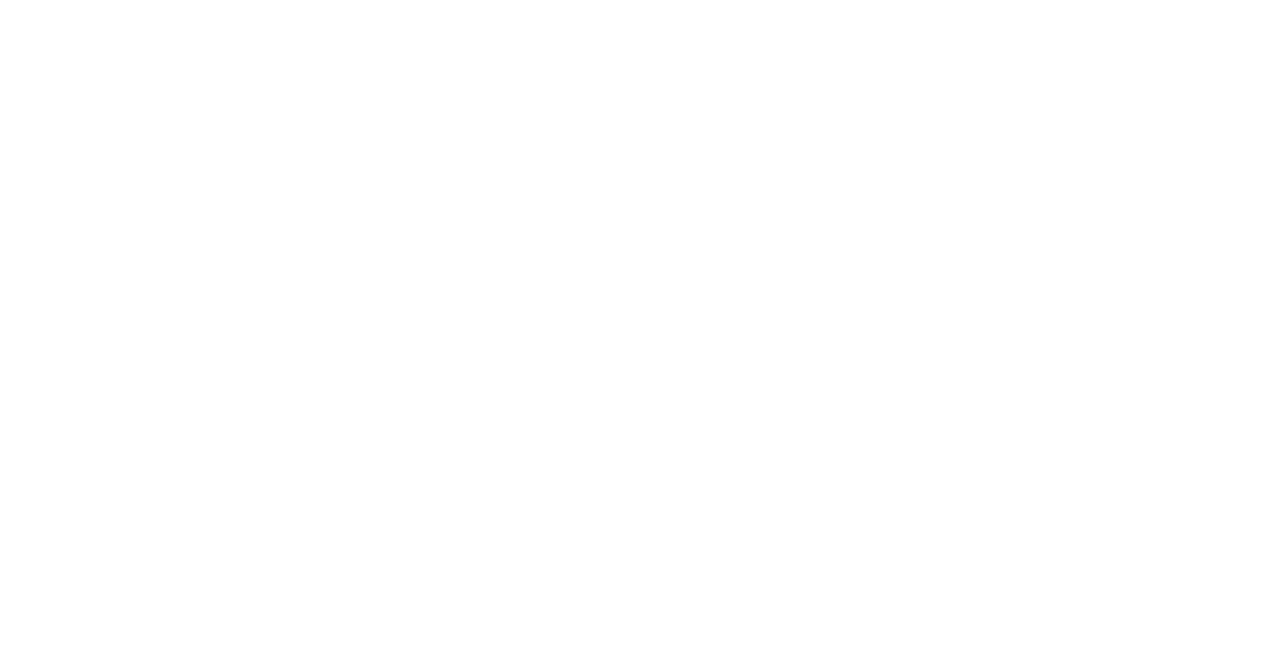
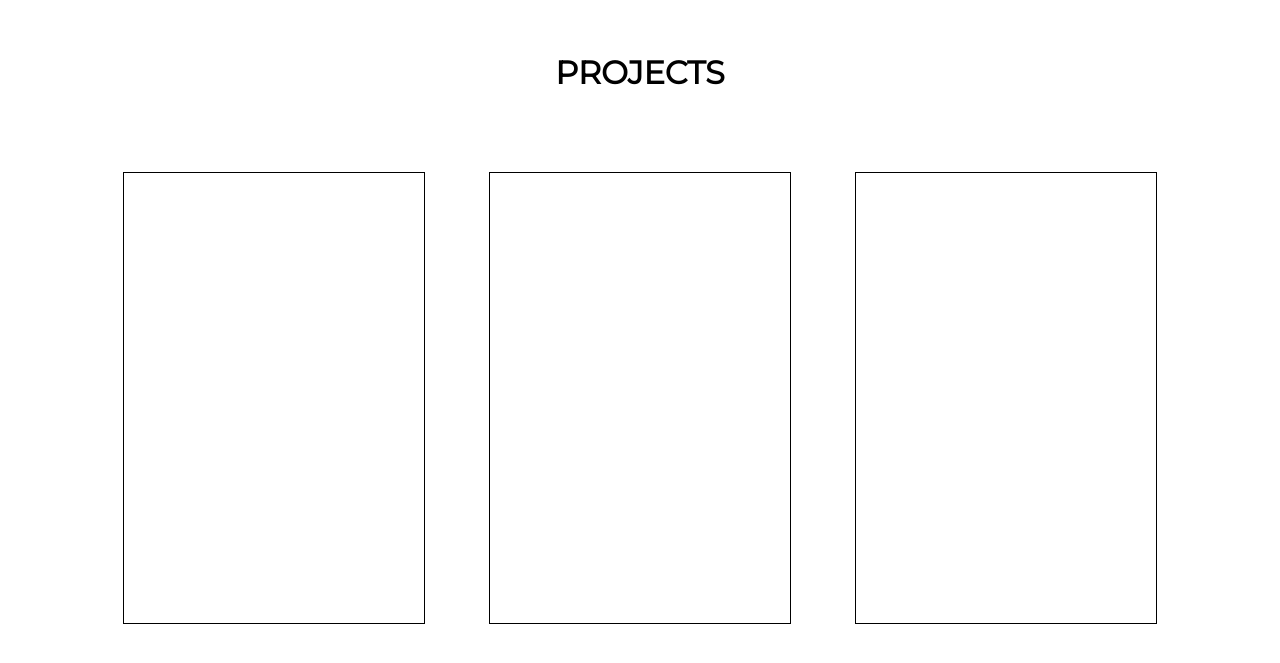
Before and after one commit to 0xamitr/portfolio, a Next.js app in the folder frontend/: page / in a window 1280 px wide. Shown: the part 747-1410 px from the top of the page. Before the commit the page ends 800 px from the top, so only its background shows below. Built offline with nearby package versions, Linux system fonts and the light colour scheme.

Commit message:
deployement

```diff
--- a/frontend/next.config.js
+++ b/frontend/next.config.js
@@ -1,4 +1,6 @@
-/** @type {import('next').NextConfig} */
-const nextConfig = {}
-
-module.exports = nextConfig
+module.exports = {
+    reactStrictMode: true,
+    env: {
+      API_URL: process.env.API_URL,
+    }
+  }
--- a/frontend/src/app/blog/[slug]/page.js
+++ b/frontend/src/app/blog/[slug]/page.js
@@ -4,7 +4,7 @@ import './page.css'
 
 export default function BlogPage({params}){
     const [data, setData] = useState([]);
-    const link = `http://localhost:5000/blog/${params.slug}`;
+    const link = process.env.API_URL + `/blog/${params.slug}`;
     const getBlog = async()=> {
         try{
             const response = await fetch(link, {method: 'GET'});
--- a/frontend/src/app/blog/page.css
+++ b/frontend/src/app/blog/page.css
@@ -10,9 +10,8 @@
 }
 
 .blog:hover{
-    transform: scale(1.2);
+    transform: scale(1.1);
     transition: transform .4s ease-in-out;
-    background-color: lightgrey;
 }
 .blog:not(:hover){
     transition: transform .4s ease-in-out;
--- a/frontend/src/app/blog/page.js
+++ b/frontend/src/app/blog/page.js
@@ -5,13 +5,14 @@ import "./page.css"
 import Link from 'next/link'
 
 export default function Blog(){
-    const link = "http://localhost:5000/blog";
+    const link = process.env.API_URL + "/blog";
     const [auth, setAuth] = useState(false);
     const searchParams = useSearchParams()
     const key = searchParams.get('secretkey')
     const [data, setData] = useState([]);
     const getBlog = async()=> {
         try{
+            console.log(link)
             const response = await fetch(link, {method: 'GET'});
             const body = await response.json();
             setData(body);
--- a/frontend/src/app/Header.js
+++ b/frontend/src/app/components/Header.js
@@ -1,5 +1,5 @@
 import Link from "next/link"
-import "./page.css"
+import "../page.css"
 
 export default function Header(){
     return (
--- /dev/null
+++ b/frontend/src/app/components/Projects.css
@@ -0,0 +1,19 @@
+.projects{
+    display: flex;
+    flex-direction: column;
+    align-items: center;
+    gap: 10vh;
+}
+
+.project-container{
+    display: flex;
+    gap: 5vw;
+    flex-wrap: wrap;
+    justify-content: space-around;
+}
+
+.project{
+    border: solid 1px black;
+    height: 450px;
+    width: 300px;
+}
--- /dev/null
+++ b/frontend/src/app/components/Projects.js
@@ -0,0 +1,14 @@
+import "./Projects.css"
+
+export default function Projects(){
+    return(
+        <div className="projects">
+            <h1>PROJECTS</h1>
+            <div className="project-container">
+                <div className="project"></div>
+                <div className="project"></div>
+                <div className="project"></div>
+            </div>
+        </div>
+    )
+}
--- a/frontend/src/app/layout.js
+++ b/frontend/src/app/layout.js
@@ -1,7 +1,7 @@
 import { Inter } from 'next/font/google'
 import "./globals.css"
-import Header from './Header'
-import Footer from './Footer'
+import Header from './components/Header'
+import Footer from './components/Footer'
 
 const inter = Inter({ subsets: ['latin'] })
 
--- a/frontend/src/app/page.css
+++ b/frontend/src/app/page.css
@@ -45,3 +45,7 @@ a{
 footer{
     height: 10%;
 }
+
+.front{
+    height: 90vh;
+}
--- a/frontend/src/app/page.js
+++ b/frontend/src/app/page.js
@@ -1,9 +1,13 @@
 import "./page.css"
+import Projects from "./components/Projects"
 
 export default function Home() {
   return (
     <>
+      <div className="front">
         <h1 className="name">Hi, This is Amit</h1>
+      </div>
+        <Projects/>
     </>
   )
 }
```
Also changed, not shown: frontend/src/app/components/Footer.js (renamed from frontend/src/app/Footer.js).
